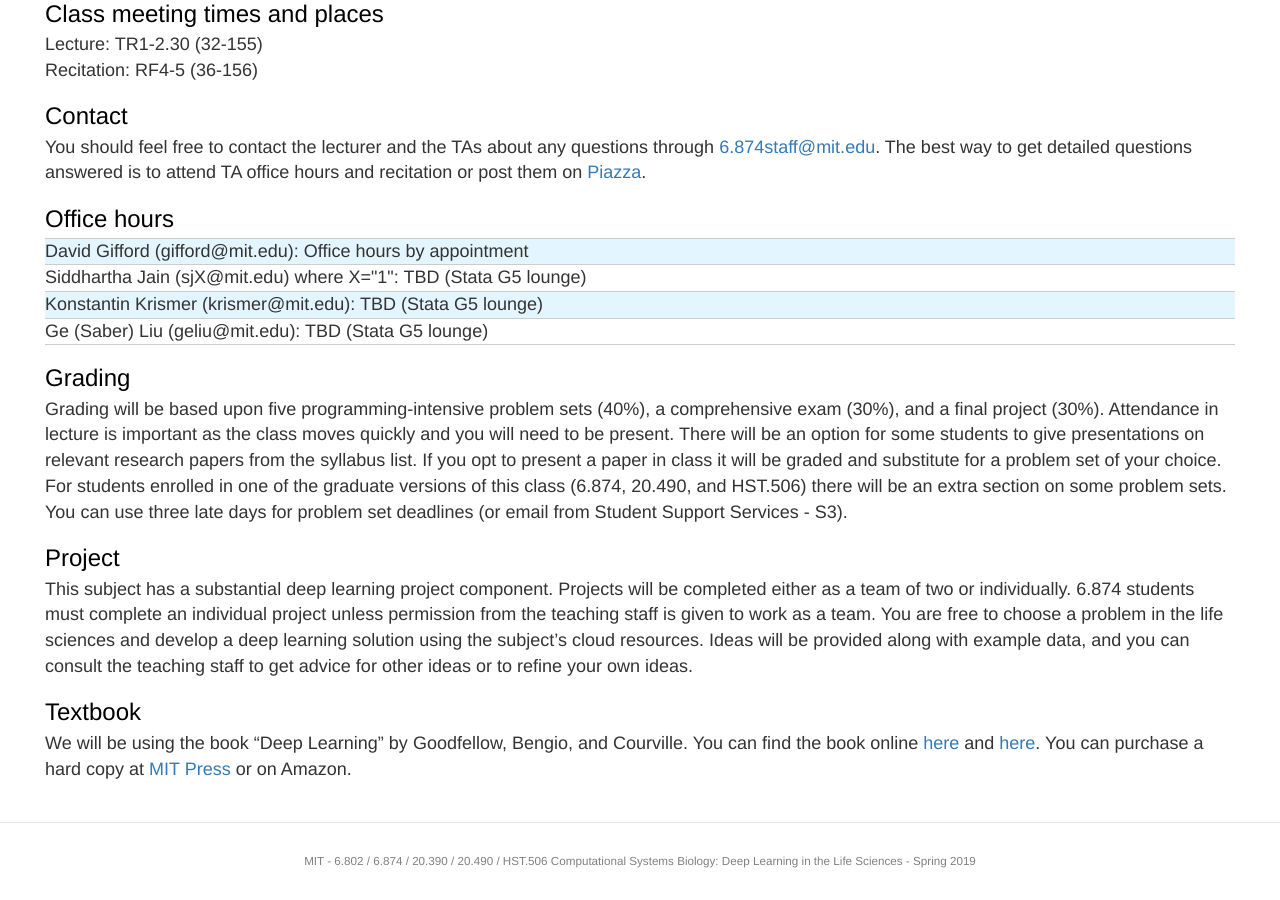
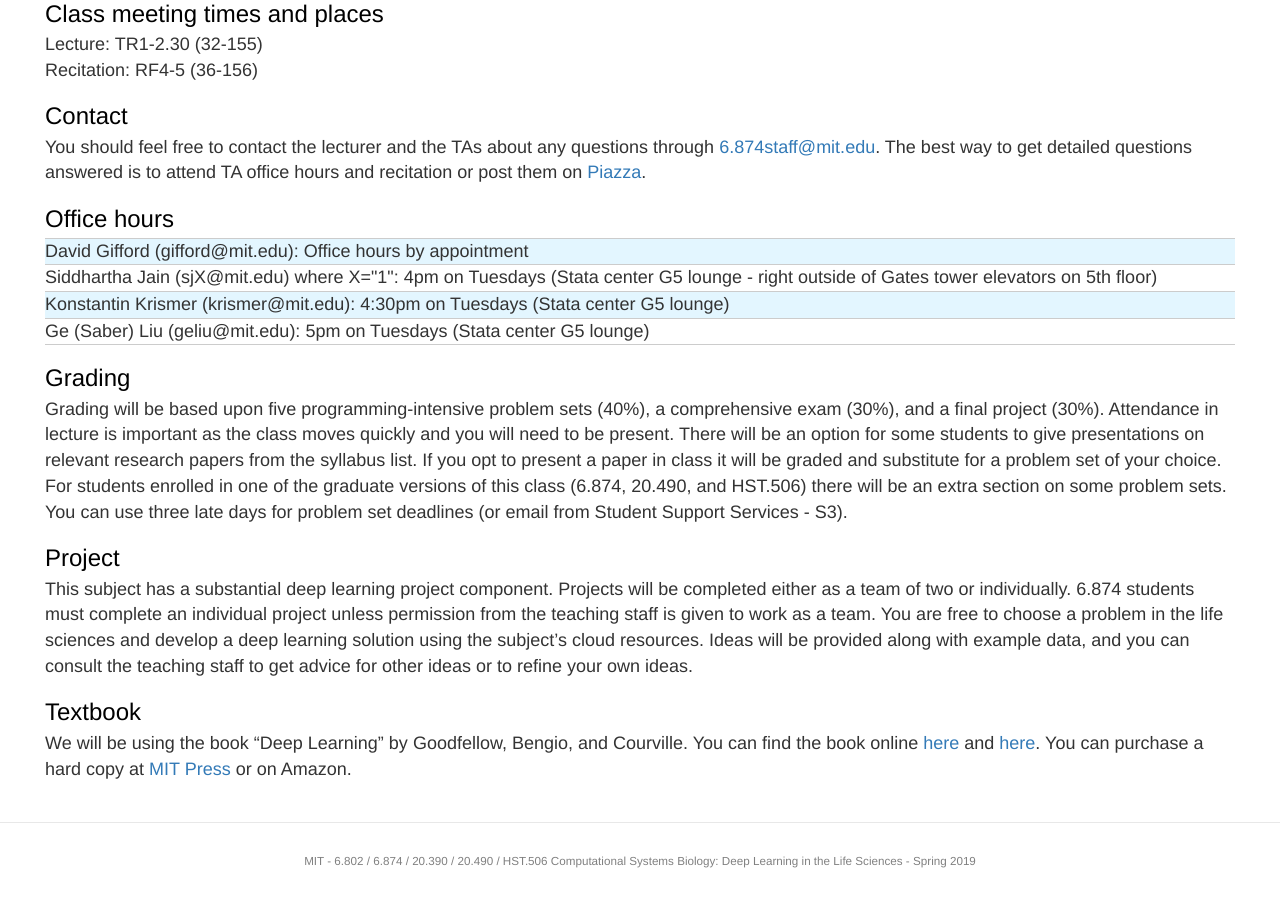
Before and after one commit to mit6874/mit6874.github.io, a Jekyll site: the page built from index.html, in a window 1280 px wide and 900 px high, scrolled down 3276 px. Built offline with Jekyll 4.4.1, drawn with Linux system fonts in a browser that asks for light colours; nearby versions of some CDN libraries.

Commit message:
Update office hours

```diff
--- a/index.html
+++ b/index.html
@@ -454,13 +454,13 @@ layout: default
         David Gifford (gifford@mit.edu): Office hours by appointment
     </div>
     <div class="materials-item">
-        Siddhartha Jain (sjX@mit.edu) where X="1": TBD (Stata G5 lounge)
+        Siddhartha Jain (sjX@mit.edu) where X="1": 4pm on Tuesdays (Stata center G5 lounge - right outside of Gates tower elevators on 5th floor)
     </div>
     <div class="materials-item">
-        Konstantin Krismer (krismer@mit.edu): TBD (Stata G5 lounge)
+        Konstantin Krismer (krismer@mit.edu): 4:30pm on Tuesdays (Stata center G5 lounge)
     </div>
     <div class="materials-item">
-        Ge (Saber) Liu (geliu@mit.edu): TBD (Stata G5 lounge)
+        Ge (Saber) Liu (geliu@mit.edu): 5pm on Tuesdays (Stata center G5 lounge)
     </div>
 
     <h2 class="module-header">Grading</h2>
```
